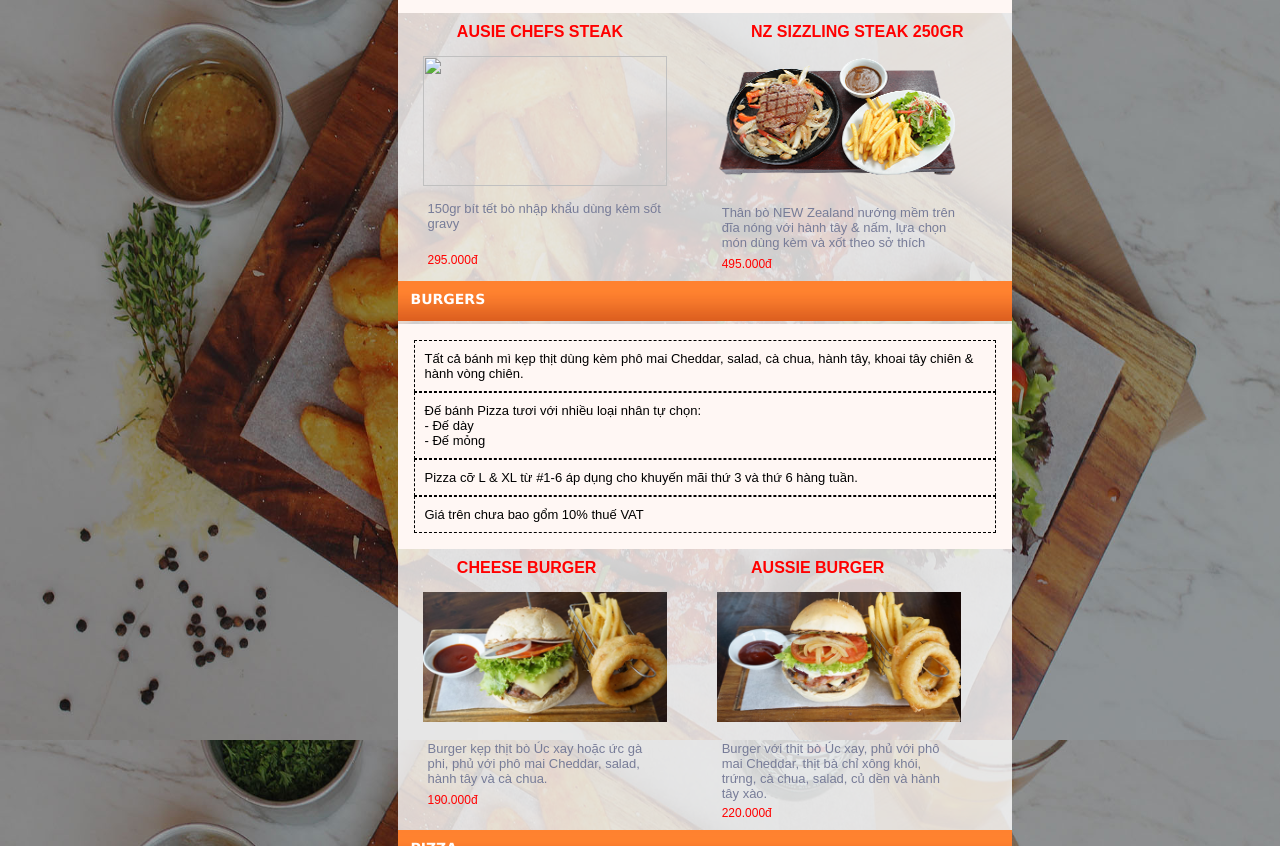
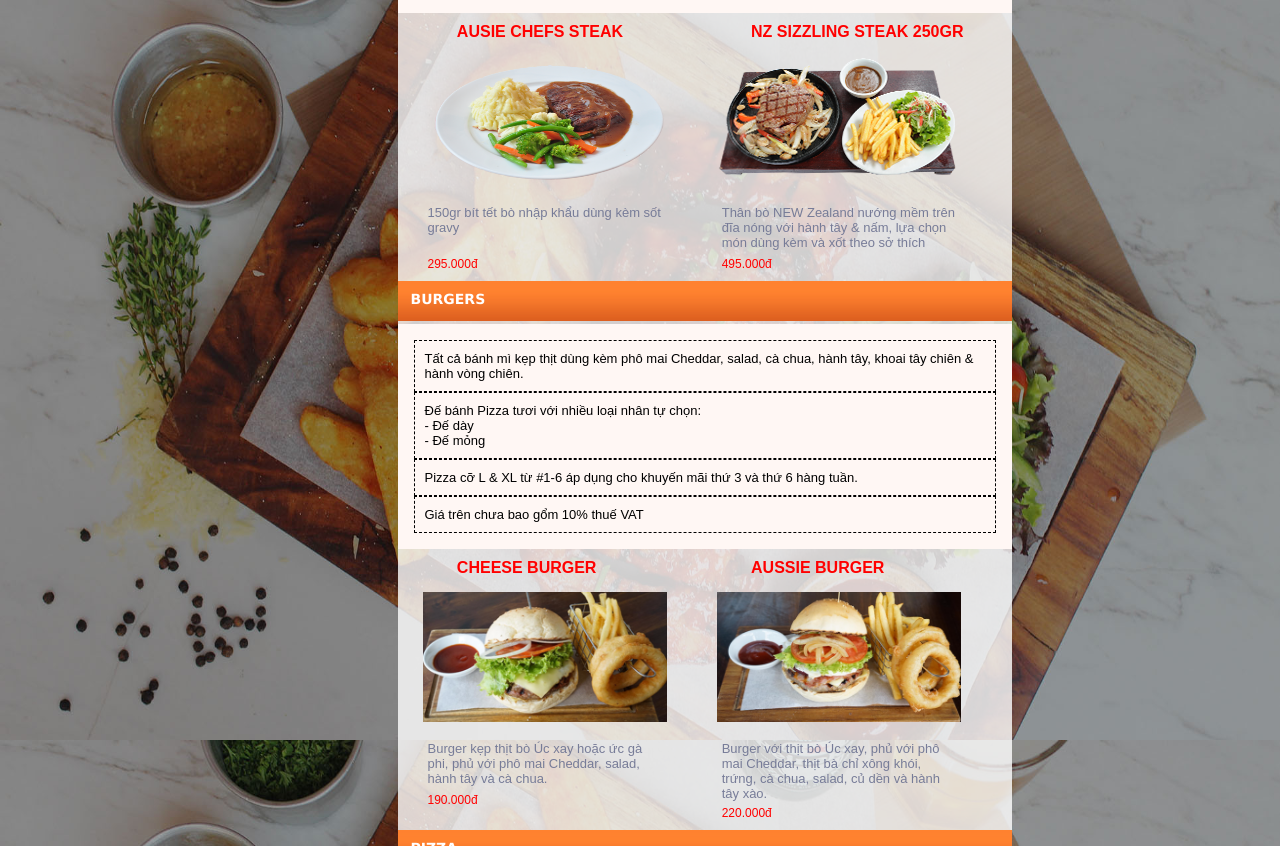
Before and after one commit to thuan-0310/menus, a plain HTML site: page index.html in a window 1280 px wide. Shown: the part 3260-4106 px from the top of the page. Drawn offline with Linux system fonts and the light colour scheme.

Commit message:
Update index.html

```diff
--- a/index.html
+++ b/index.html
@@ -286,7 +286,7 @@
                                 <div class="product">
                                     <h4>AUSIE CHEFS STEAK</h4>
                                     <div class="product-image">
-                                        <img src="img/menu/alfhcm-aussie-chefs-steak.png">
+                                        <img src="alfhcm-aussie-chefs-steak.png">
                                     </div>
                                     <p class="product-desc">150gr bít tết bò nhập khẩu dùng kèm sốt gravy</p>
                                     <p class="price"><span>295.000đ</span></p>
```
